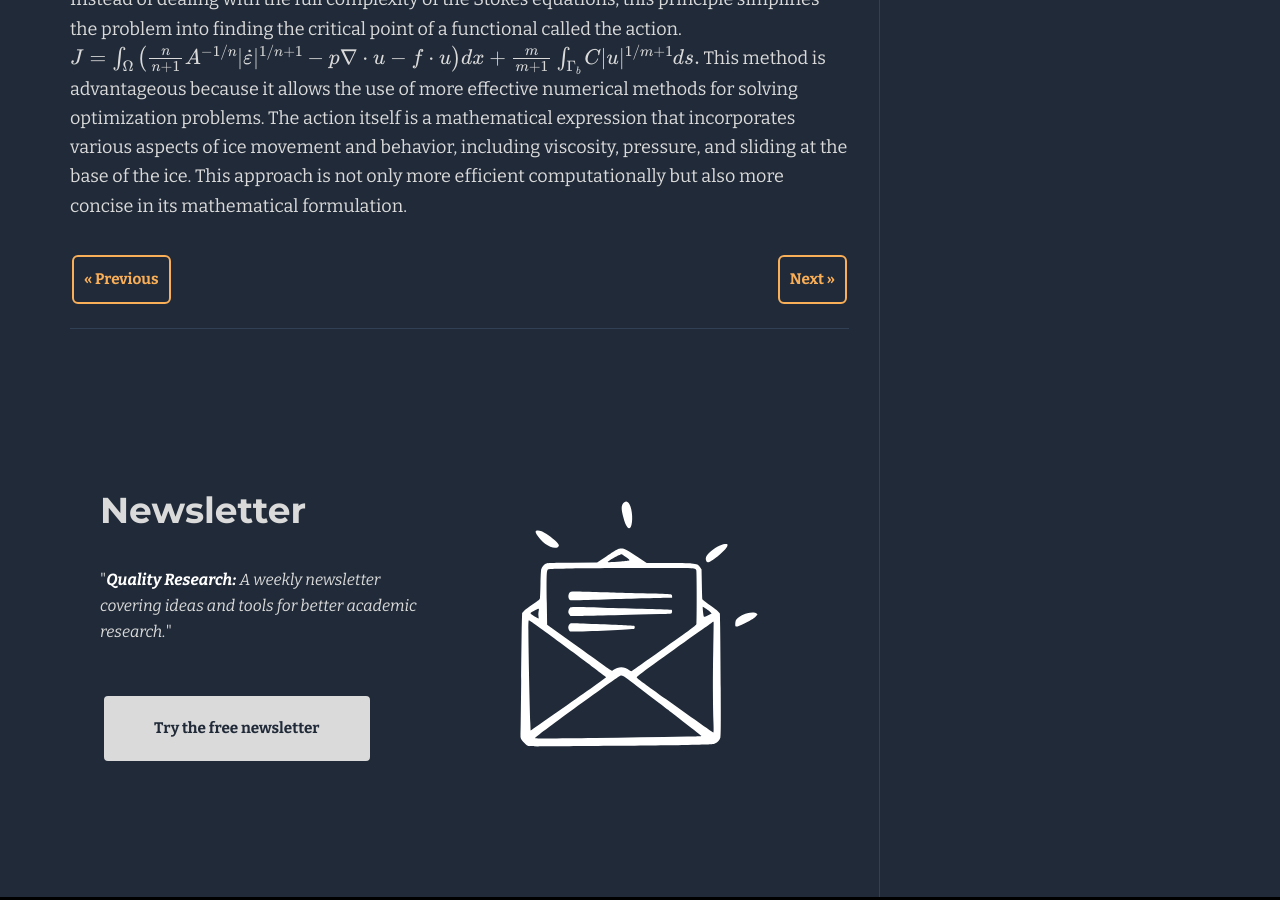
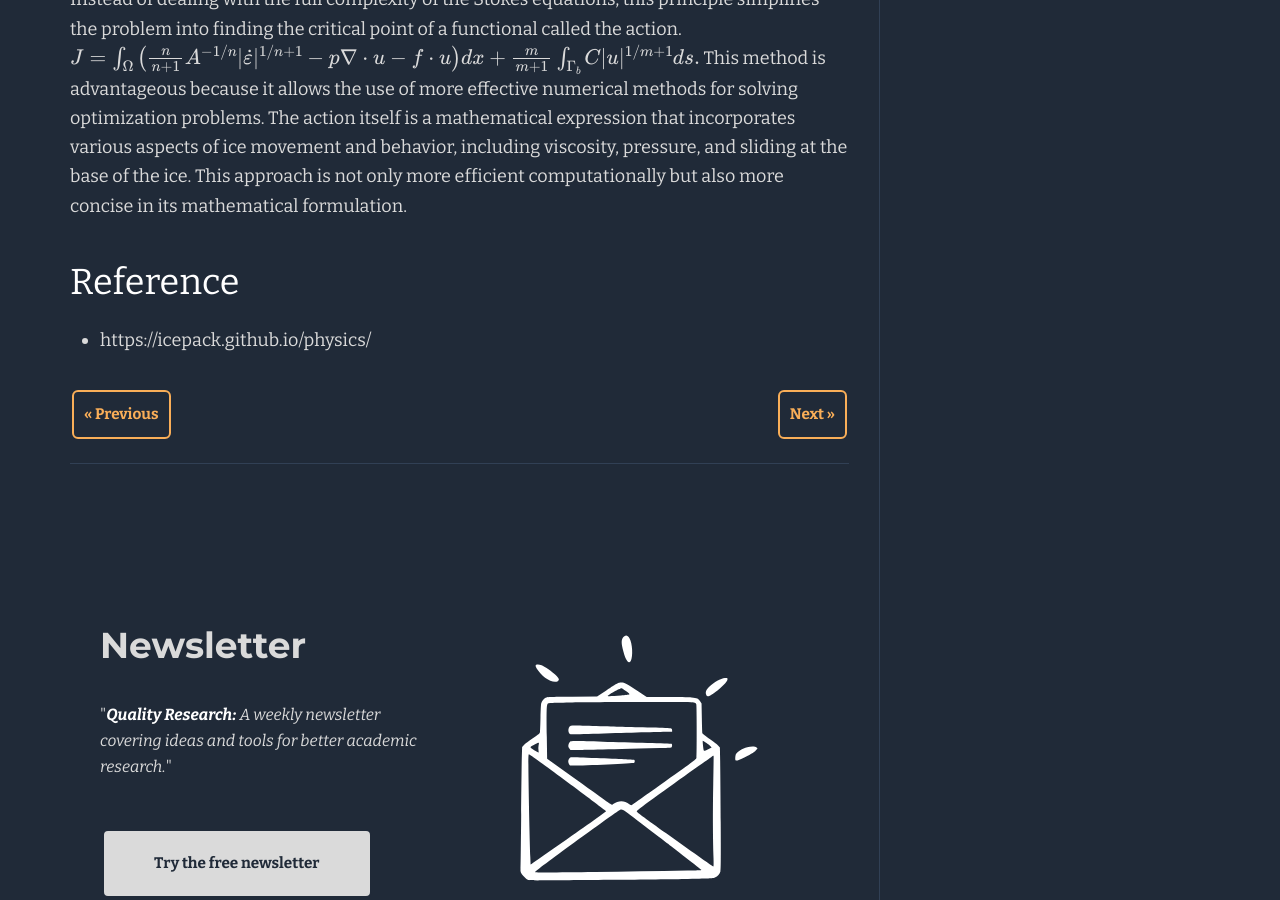
Before and after one commit to iitrabhi/iitrabhi.github.io, a Jekyll site: the page built from _posts/2024/01/2024-01-24-stokes-flow-icepack.md, in a window 1280 px wide and 900 px high, scrolled down 1789 px. Built offline with Jekyll 4.4.1, drawn with Linux system fonts in a browser that asks for light colours; formulas are drawn with MathJax 3.

Commit message:
Update 2024-01-24-stokes-flow-icepack.md

```diff
--- a/_posts/2024/01/2024-01-24-stokes-flow-icepack.md
+++ b/_posts/2024/01/2024-01-24-stokes-flow-icepack.md
@@ -38,3 +38,6 @@ $$(\tau - pI)\cdot\nu|_{z = b} = -C|u|^{1/m - 1}u,$$
 Instead of dealing with the full complexity of the Stokes equations, this principle simplifies the problem into finding the critical point of a functional called the action.
 $$J = \int_\Omega\left(\frac{n}{n + 1}A^{-1/n}|\dot\varepsilon|^{1/n + 1} - p\nabla\cdot u - f\cdot u\right)dx + \frac{m}{m + 1}\int_{\Gamma_b}C|u|^{1/m + 1}ds.$$
 This method is advantageous because it allows the use of more effective numerical methods for solving optimization problems. The action itself is a mathematical expression that incorporates various aspects of ice movement and behavior, including viscosity, pressure, and sliding at the base of the ice. This approach is not only more efficient computationally but also more concise in its mathematical formulation.
+
+## Reference
+- https://icepack.github.io/physics/
```
